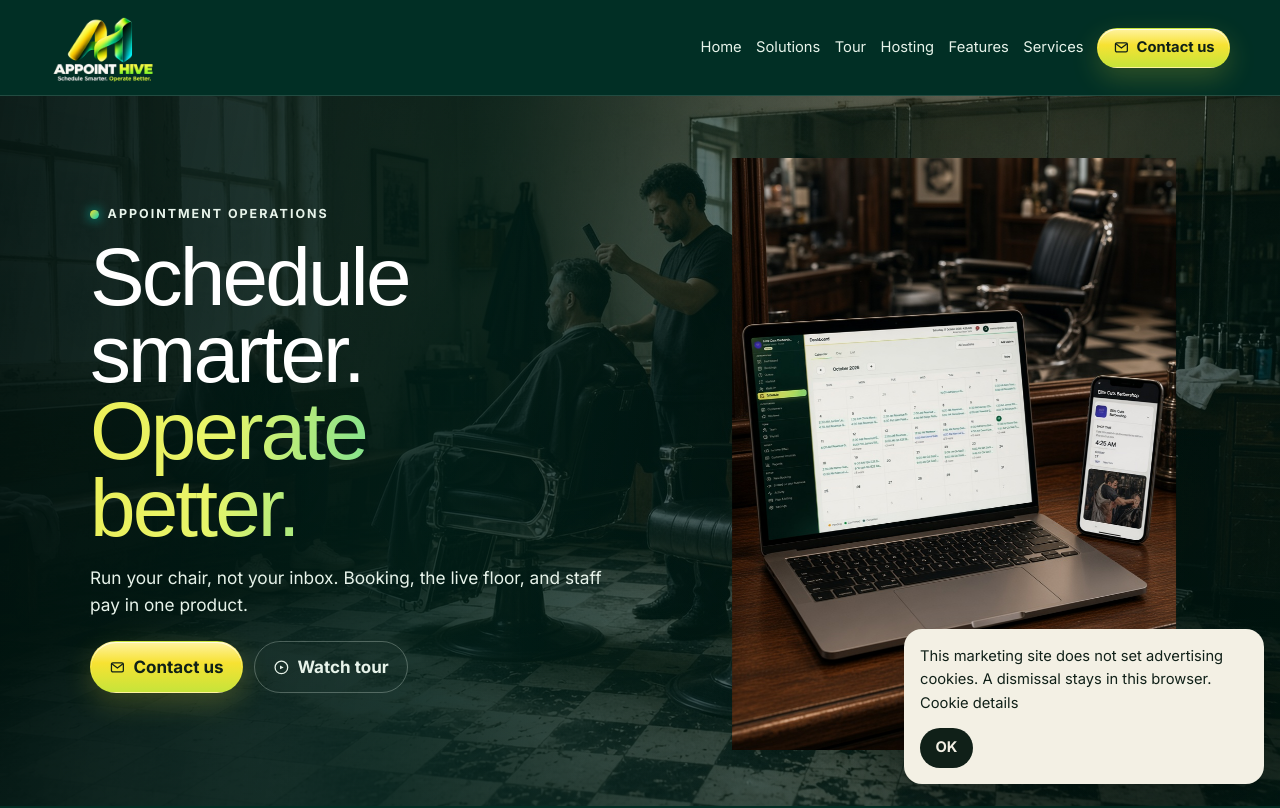
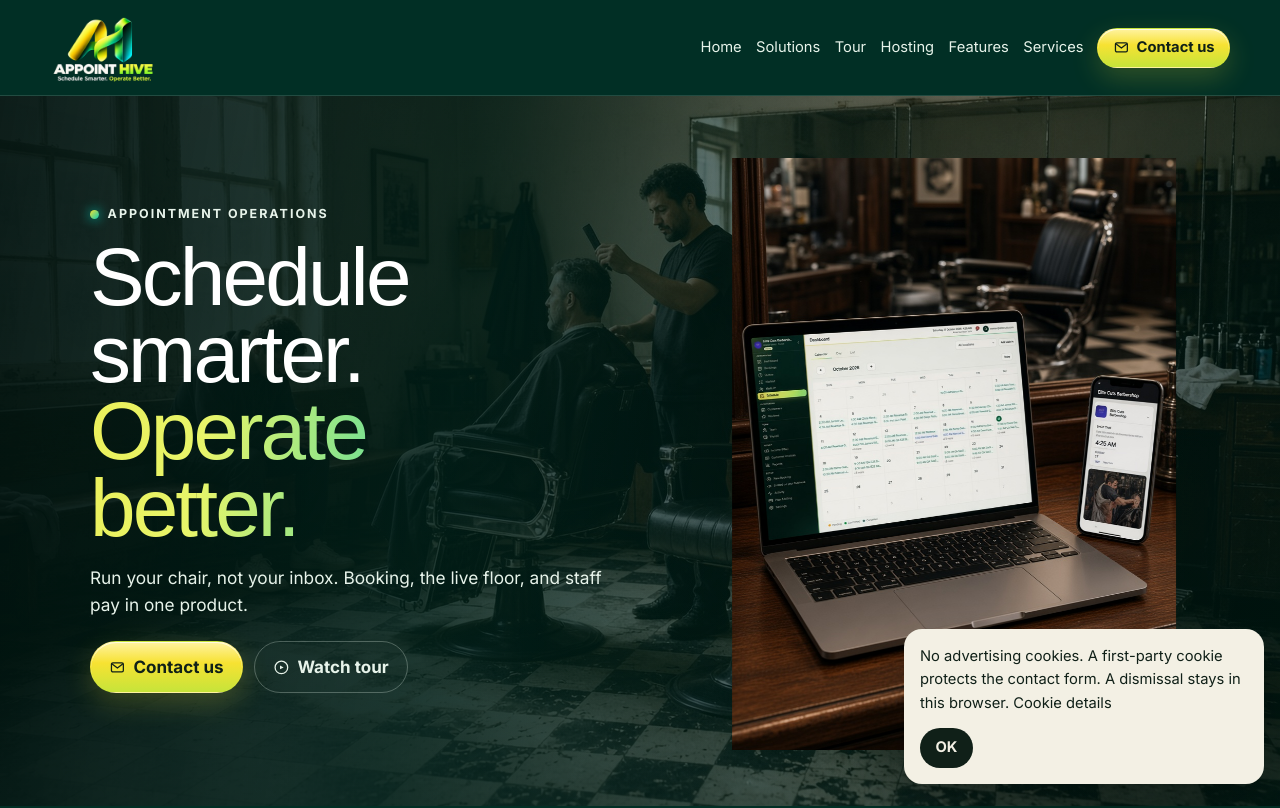
Before and after one commit to masrooj/appointhive-landing, a Next.js app: page / in a window 1280 px wide. Shown: the top 808 px of the page. Built offline with nearby package versions, Linux system fonts and the light colour scheme; no server answers; a web font is replaced by a local one.

Commit message:
tor added

```diff
--- a/app/global-error.tsx
+++ b/app/global-error.tsx
@@ -22,8 +22,10 @@ export default function GlobalError({ reset }: { error: Error & { digest?: strin
               <div className="nav-panel">
                 <a href="/">Home</a>
                 <a href="/#solution">Solutions</a>
+                <a href="/#tour">Tour</a>
                 <a href="/#ways">Hosting</a>
                 <a href="/#product">Features</a>
+                <a href="/#services">Services</a>
                 <a href="/#contact">Contact</a>
               </div>
             </nav>
--- a/app/globals.css
+++ b/app/globals.css
@@ -1124,38 +1124,6 @@ textarea { min-height: 120px; resize: vertical; }
 
 .btn-ink { color: var(--paper); background: var(--ink); }
 
-.explore { padding: 0.6rem 0 2.8rem; }
-
-.explore h2 {
-  margin: 0.55rem 0 0;
-  max-width: 16ch;
-  color: white;
-  font-size: clamp(2.3rem, 5vw, 3.8rem);
-}
-
-.explore .lede {
-  margin: 0.85rem 0 0;
-  max-width: 42ch;
-  color: var(--mist-dim);
-}
-
-.explore-list {
-  display: grid;
-  grid-template-columns: repeat(3, minmax(0, 1fr));
-  gap: 0.75rem 1.25rem;
-  margin: 1.4rem 0 0;
-  padding: 0;
-  list-style: none;
-}
-
-.explore-list a {
-  color: var(--teal);
-  text-decoration: none;
-  font-weight: 600;
-}
-
-.explore-list a:hover { text-decoration: underline; }
-
 .faq { padding: 0.4rem 0 2.6rem; }
 
 .faq h2 {
@@ -1238,7 +1206,7 @@ textarea { min-height: 120px; resize: vertical; }
 }
 
 @media (max-width: 860px) {
-  .stage, .contact-grid, .form-row, .footer-cols, .explore-list, .missing-nav ul, .pains, .product-grid, .ways-grid, .shot-grid, .feature-grid { grid-template-columns: 1fr; }
+  .stage, .contact-grid, .form-row, .footer-cols, .missing-nav ul, .pains, .product-grid, .ways-grid, .shot-grid, .feature-grid { grid-template-columns: 1fr; }
   .service-list { grid-template-columns: 1fr 1fr; }
   .footer-top, .footer-base { flex-direction: column; align-items: flex-start; }
   .hero { min-height: 640px; }
--- a/components/contact-form.tsx
+++ b/components/contact-form.tsx
@@ -73,7 +73,14 @@ export function ContactForm() {
   }
 
   return (
-    <form className="form" action="/api/contact" method="post" onSubmit={onSubmit}>
+    <>
+      <noscript>
+        <p className="form-error">
+          JavaScript is needed for this form. Email{" "}
+          <a href="mailto:hello@appointhive.com">hello@appointhive.com</a> instead.
+        </p>
+      </noscript>
+      <form className="form" onSubmit={onSubmit}>
         <label>
           <span>Interest</span>
           <select name="productInterest" value={interest} onChange={(event) => setInterest(event.target.value as Interest)}>
@@ -121,5 +128,6 @@ export function ContactForm() {
           {status === "sending" ? "Sending…" : "Contact us"}
         </button>
       </form>
+    </>
   );
 }
--- a/components/cookie-notice.tsx
+++ b/components/cookie-notice.tsx
@@ -17,7 +17,7 @@ export function CookieNotice() {
   return (
     <aside className="cookie" role="dialog" aria-label="Cookie notice">
       <p>
-        This marketing site does not set advertising cookies. A dismissal stays in this browser.{" "}
+        No advertising cookies. A first-party cookie protects the contact form. A dismissal stays in this browser.{" "}
         <Link href="/legal/cookies">Cookie details</Link>
       </p>
       <button
--- a/components/footer.tsx
+++ b/components/footer.tsx
@@ -95,6 +95,7 @@ function FooterIcon({ name }: { name: string }) {
 
 const productLinks = [
   { href: "/#solution", label: "Solutions", icon: "solutions" },
+  { href: "/#tour", label: "Tour", icon: "features" },
   { href: "/#ways", label: "Hosting", icon: "hosting" },
   { href: "/#product", label: "Features", icon: "features" },
   { href: "/#services", label: "Services", icon: "services" },
--- a/components/intent-page.tsx
+++ b/components/intent-page.tsx
@@ -78,6 +78,21 @@ export function IntentPageView({ page, crumbs }: Props) {
           </div>
         </section>
 
+        {page.related.length > 0 ? (
+          <section className="intent-related" aria-labelledby="related-heading">
+            <h2 className="display" id="related-heading">
+              Related
+            </h2>
+            <ul>
+              {page.related.map((item) => (
+                <li key={item.href}>
+                  <Link href={item.href}>{item.label}</Link>
+                </li>
+              ))}
+            </ul>
+          </section>
+        ) : null}
+
         <section className="intent-cta">
           <h2 className="display">Tell us about the chairs.</h2>
           <p>Name the shop and whether AppointHive should live on your servers or on the cloud we run.</p>
--- a/components/json-ld.tsx
+++ b/components/json-ld.tsx
@@ -1,11 +1,16 @@
+import { headers } from "next/headers";
+
 type JsonLdProps = {
   data: Record<string, unknown> | Record<string, unknown>[];
 };
 
-export function JsonLd({ data }: JsonLdProps) {
+export async function JsonLd({ data }: JsonLdProps) {
+  const nonce = (await headers()).get("x-nonce") ?? undefined;
+
   return (
     <script
       type="application/ld+json"
+      nonce={nonce}
       dangerouslySetInnerHTML={{ __html: JSON.stringify(data) }}
     />
   );
--- a/components/missing-page.tsx
+++ b/components/missing-page.tsx
@@ -4,8 +4,10 @@ import { ContactLink } from "./contact-link";
 const menu = [
   { href: "/", label: "Home" },
   { href: "/#solution", label: "Solutions" },
+  { href: "/#tour", label: "Tour" },
   { href: "/#ways", label: "Hosting" },
   { href: "/#product", label: "Features" },
+  { href: "/#services", label: "Services" },
   { href: "/#contact", label: "Contact" },
 ];
 
--- a/content/site.ts
+++ b/content/site.ts
@@ -24,7 +24,7 @@ export const legalPages: Record<
       {
         heading: "This website",
         body: [
-          "Prices shown here are illustrative until the live catalog responds. Submitting the contact form is a request for a demo or a conversation, not a completed purchase.",
+          "Submitting the contact form is a request for a demo or a conversation, not a completed purchase. Commercial terms for Hosted or Standalone are set in the agreement you receive, not on this marketing site.",
         ],
       },
     ],
@@ -55,12 +55,13 @@ export const legalPages: Record<
   },
   cookies: {
     title: "Cookies",
-    lede: "This marketing site does not run advertising cookies.",
+    lede: "This marketing site does not run advertising cookies. It does use one first-party functional cookie.",
     sections: [
       {
         heading: "What we store",
         body: [
-          "Dismissing the notice saves a preference in local storage on your browser. That is not sent to a third-party ad network.",
+          "A first-party cookie named ah_csrf protects the contact form from cross-site requests. It is set by this site, not by an ad network, and it is not used for advertising.",
+          "Dismissing the cookie notice saves a preference in local storage on your browser. That preference is not sent to a third-party ad network.",
           "The hosted product and a Standalone install have their own cookie notices. Those apply when you use the product, not this page.",
         ],
       },
--- a/middleware.ts
+++ b/middleware.ts
@@ -53,7 +53,7 @@ export function middleware(request: NextRequest) {
 export const config = {
   matcher: [
     {
-      source: "/((?!_next/static|_next/image|.*\\.(?:png|jpg|jpeg|gif|webp|svg|ico|avif|txt)$).*)",
+      source: "/((?!_next/static|_next/image|.*\\.(?:png|jpg|jpeg|gif|webp|svg|ico|avif|txt|mp4)$).*)",
       missing: [
         { type: "header", key: "next-router-prefetch" },
         { type: "header", key: "purpose", value: "prefetch" },
```
Also changed, not shown: 1 other file (tests, documents, lock files or other folders). Lines whose indentation alone changed are shown as unchanged.
